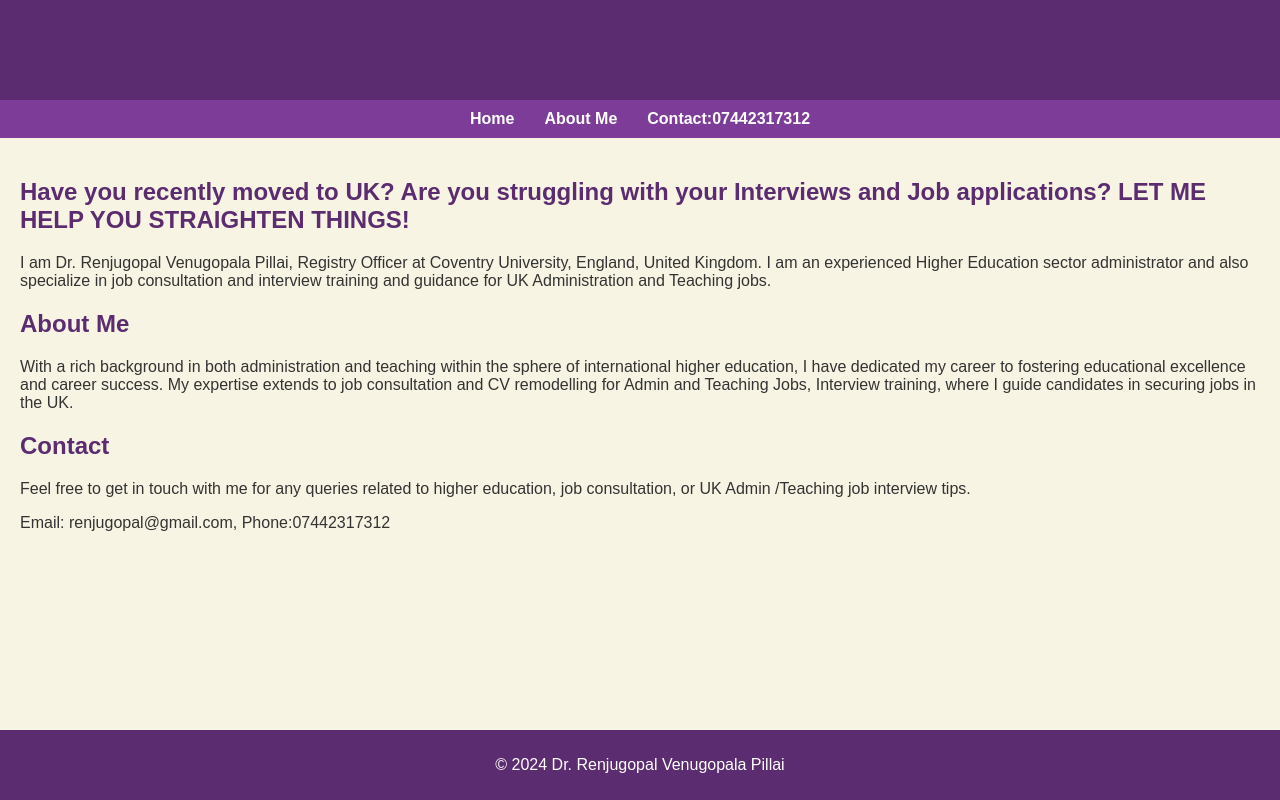
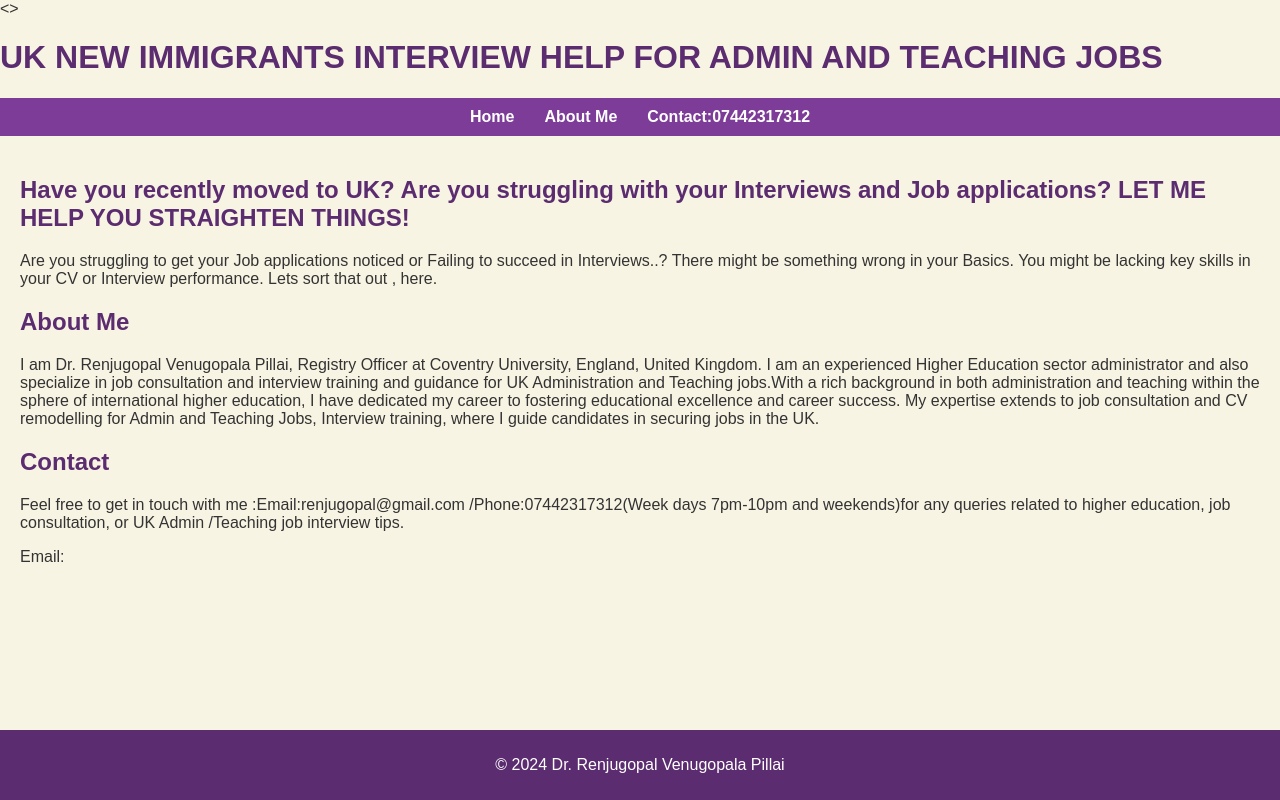
Before and after one commit to Renjugopal/UK-Job-Interview-Help-Centre, a plain HTML site: page index.html in a window 1280 px wide. Drawn offline with Linux system fonts and the light colour scheme.

Commit message:
Add files via upload

```diff
--- a/index.html
+++ b/index.html
@@ -1,6 +1,6 @@
 <!DOCTYPE html>
 <html lang="en">
-<head>
+<IMMIGRANT INTERVIEW HELP CENTRE>
     <meta charset="UTF-8">
     <meta name="viewport" content="width=device-width, initial-scale=1.0">
     <title>Dr. Renjugopal Venugopala Pillai</title>
@@ -54,8 +54,8 @@
     </style>
 </head>
 <body>
-    <header>
-        <h1>Dr. Renjugopal Venugopala Pillai</h1>
+    <>
+        <h1>UK NEW IMMIGRANTS INTERVIEW HELP FOR ADMIN AND TEACHING JOBS</h1>
     </header>
     <nav>
         <a href="#home">Home</a>
@@ -65,16 +65,16 @@
     <div class="container" id="home">
         <section>
             <h2>Have you  recently moved  to UK? Are you struggling with your Interviews and Job applications? LET ME HELP YOU STRAIGHTEN THINGS!</h2>
-            <p>I am Dr. Renjugopal Venugopala Pillai,  Registry Officer at Coventry University, England, United Kingdom. I am an experienced Higher Education sector administrator  and  also specialize in job consultation and interview training and guidance for UK Administration and Teaching jobs.</p>
+            <p>Are you struggling to get your Job applications noticed or Failing to succeed in Interviews..? There might be something wrong in your Basics. You might be lacking key skills in your CV or Interview performance. Lets sort that out , here.</p>
         </section>
         <section class="about" id="about">
             <h2>About Me</h2>
-            <p>With a rich background in both administration and teaching within the sphere of international higher education, I have dedicated my career to fostering educational excellence and career success. My expertise extends to  job consultation and CV remodelling for Admin and Teaching Jobs, Interview training, where I guide candidates in securing jobs in the UK.</p>
+            <p>I am Dr. Renjugopal Venugopala Pillai,  Registry Officer at Coventry University, England, United Kingdom. I am an experienced Higher Education sector administrator  and  also specialize in job consultation and interview training and guidance for UK Administration and Teaching jobs.With a rich background in both administration and teaching within the sphere of international higher education, I have dedicated my career to fostering educational excellence and career success. My expertise extends to  job consultation and CV remodelling for Admin and Teaching Jobs, Interview training, where I guide candidates in securing jobs in the UK.</p>
         </section>
         <section class="contact" id="contact">
             <h2>Contact</h2>
-            <p>Feel free to get in touch with me for any queries related to higher education, job consultation, or UK Admin /Teaching job interview tips.</p>
-            <p>Email: renjugopal@gmail.com, Phone:07442317312</p>
+            <p>Feel free to get in touch with me :Email:renjugopal@gmail.com /Phone:07442317312(Week days 7pm-10pm and weekends)for any queries related to higher education, job consultation, or UK Admin /Teaching job interview tips.</p>
+            <p>Email: </p>
         </section>
     </div>
     <footer>
```
